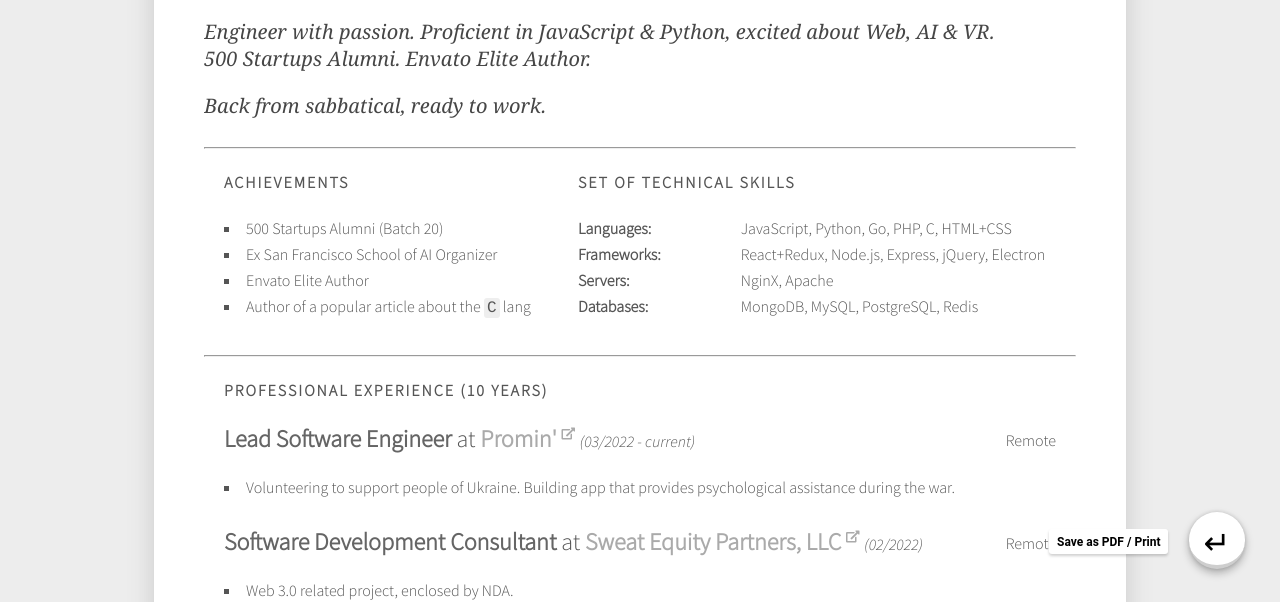
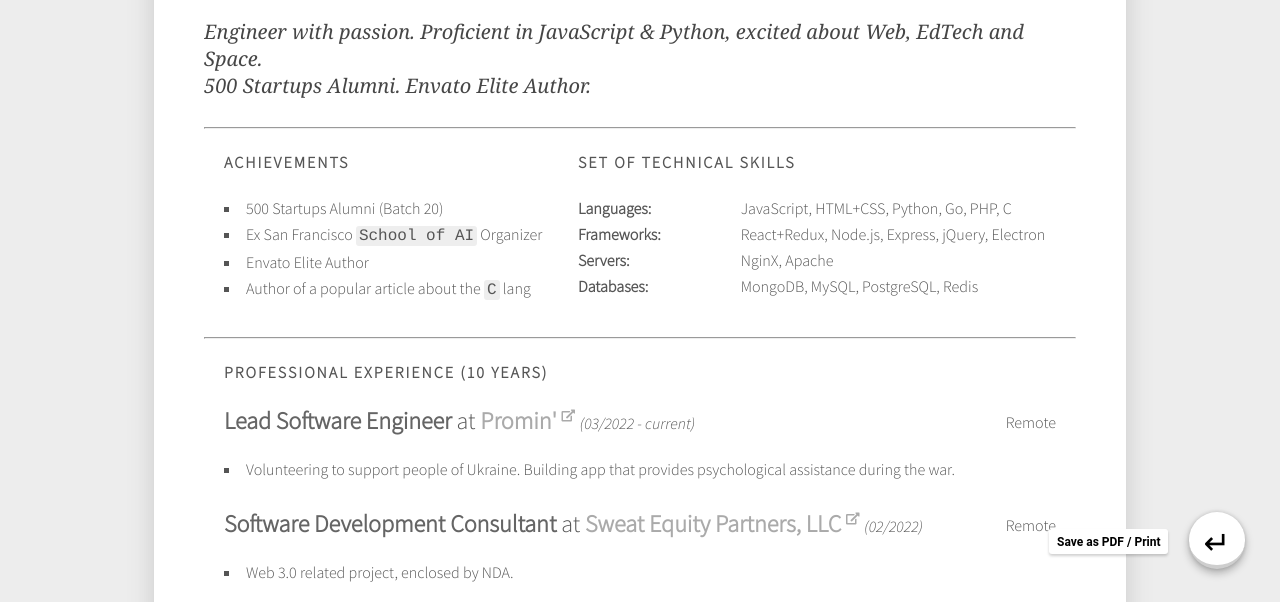
Before and after one commit to sergio-garkusha/cu7io.us, a website: page resume.html in a window 1280 px wide. Shown: the part 211-813 px from the top of the page. Drawn offline with Linux system fonts and the light colour scheme.

Commit message:
Minor resume updates

```diff
--- a/resume.html
+++ b/resume.html
@@ -58,10 +58,7 @@
           </div>
         </div>
 
-        <h3>Engineer with passion. Proficient in JavaScript & Python, excited about Web, AI & VR.<br />
-           500 Startups Alumni. Envato Elite Author.<!-- <a href="https://www.meetup.com/san-francisco-school-of-ai/" target="_blank">SF School of AI Organizer. <sup class="fas fa-external-link-alt"></sup></a> -->
-        </h3>
-        <h3>Back from sabbatical, ready to work.</h3>
+        <h3>Engineer with passion. Proficient in JavaScript & Python, excited about Web, EdTech and Space.<br />500 Startups Alumni. Envato Elite Author.</h3>
       </header>
 
       <hr />
@@ -72,7 +69,7 @@
             <h4>Achievements</h4>
             <ul class="list-of-achievments">
               <li>500 Startups Alumni (Batch 20)</li>
-              <li>Ex San Francisco School of AI Organizer</li>
+	      <li>Ex San Francisco <code>School of AI</code> Organizer</li>
               <li>Envato Elite Author</li>
               <li>Author of a popular article about the <code>C</code> lang</li>
             </ul>
@@ -84,8 +81,8 @@
                 <b>Languages:</b>
               </div>
               <div class="eight columns">
-                JavaScript, Python, Go, PHP, C, HTML+CSS
-              </div>
+                JavaScript, HTML+CSS, Python, Go, PHP, C
+	      </div>
             </div>
             <div class="row">
               <div class="four columns">
```
